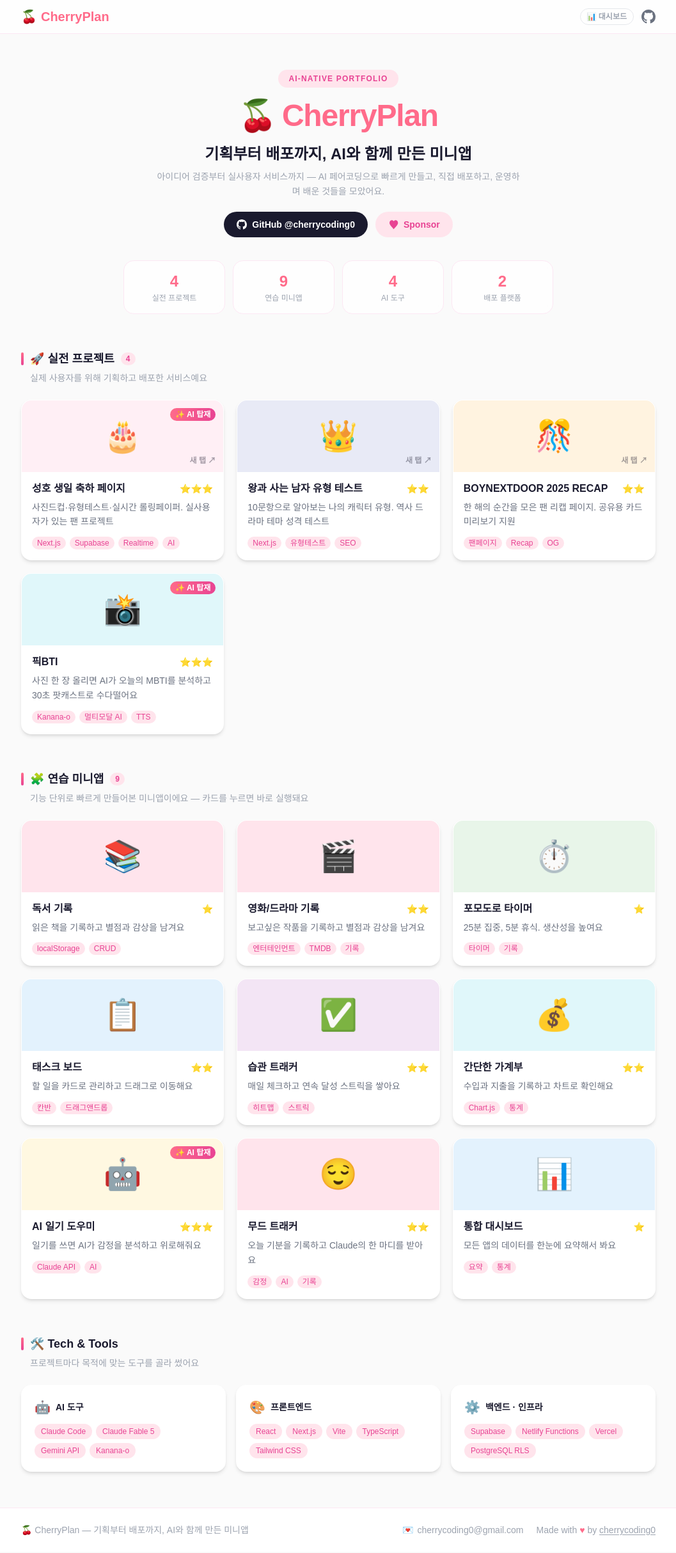
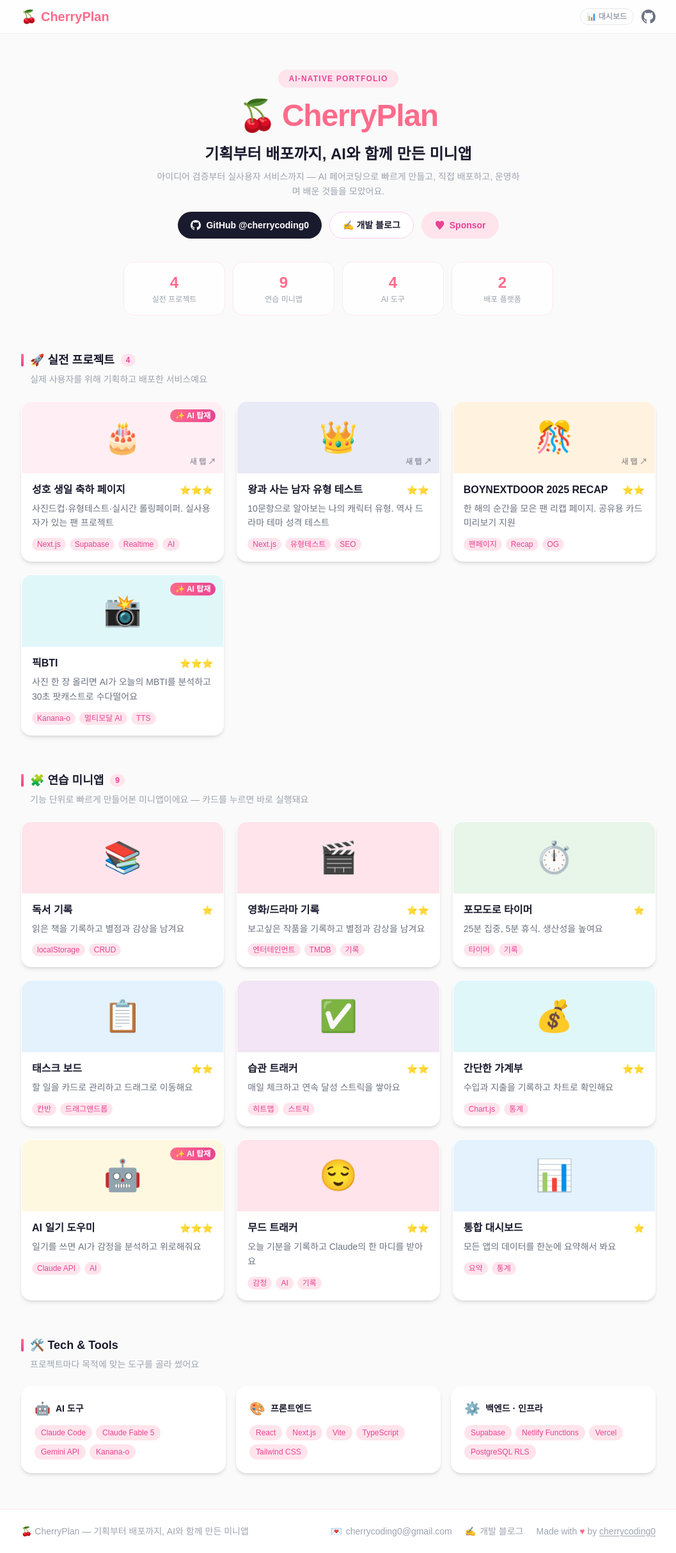
Before and after one commit to cherrycoding0/cherryplan, a React (Vite) app: page / in a window 1280 px wide. Shown: the whole page at 64% size, without its empty margins (111-1168 px from the left). Built offline with nearby package versions, Linux system fonts and the light colour scheme; no server answers; a web font is replaced by a local one.

Commit message:
feat: 개발 블로그 링크 추가 (히어로·푸터)

```diff
--- a/src/components/Footer.jsx
+++ b/src/components/Footer.jsx
@@ -12,6 +12,15 @@ export default function Footer() {
           >
             <span aria-hidden="true">💌</span>
             cherrycoding0@gmail.com
+          </a>
+          <a
+            href="https://cherrycoding0.tistory.com/"
+            target="_blank"
+            rel="noopener noreferrer"
+            className="flex items-center gap-1.5 hover:text-[#FF6B8A] transition-colors"
+          >
+            <span aria-hidden="true">✍️</span>
+            개발 블로그
           </a>
           <p>
             Made with{' '}
--- a/src/pages/Home.jsx
+++ b/src/pages/Home.jsx
@@ -84,6 +84,20 @@ export default function Home() {
               <path d="M12 0C5.37 0 0 5.37 0 12c0 5.31 3.435 9.795 8.205 11.385.6.105.825-.255.825-.57 0-.285-.015-1.23-.015-2.235-3.015.555-3.795-.735-4.035-1.41-.135-.345-.72-1.41-1.23-1.695-.42-.225-1.02-.78-.015-.795.945-.015 1.62.87 1.845 1.23 1.08 1.815 2.805 1.305 3.495.99.105-.78.42-1.305.765-1.605-2.67-.3-5.46-1.335-5.46-5.925 0-1.305.465-2.385 1.23-3.225-.12-.3-.54-1.53.12-3.18 0 0 1.005-.315 3.3 1.23.96-.27 1.98-.405 3-.405s2.04.135 3 .405c2.295-1.56 3.3-1.23 3.3-1.23.66 1.65.24 2.88.12 3.18.765.84 1.23 1.905 1.23 3.225 0 4.605-2.805 5.625-5.475 5.925.435.375.81 1.095.81 2.22 0 1.605-.015 2.895-.015 3.3 0 .315.225.69.825.57A12.02 12.02 0 0 0 24 12c0-6.63-5.37-12-12-12z" />
             </svg>
             GitHub @cherrycoding0
+          </a>
+          <a
+            href="https://cherrycoding0.tistory.com/"
+            target="_blank"
+            rel="noopener noreferrer"
+            className="
+              inline-flex items-center gap-2
+              bg-white text-[#1A1A2E] border border-pink-200
+              px-5 py-2.5 rounded-full
+              text-sm font-semibold
+              hover:border-[#FF6B8A] hover:text-[#FF6B8A] transition-colors duration-200
+            "
+          >
+            ✍️ 개발 블로그
           </a>
           <a
             href="https://github.com/sponsors/cherrycoding0"
```
